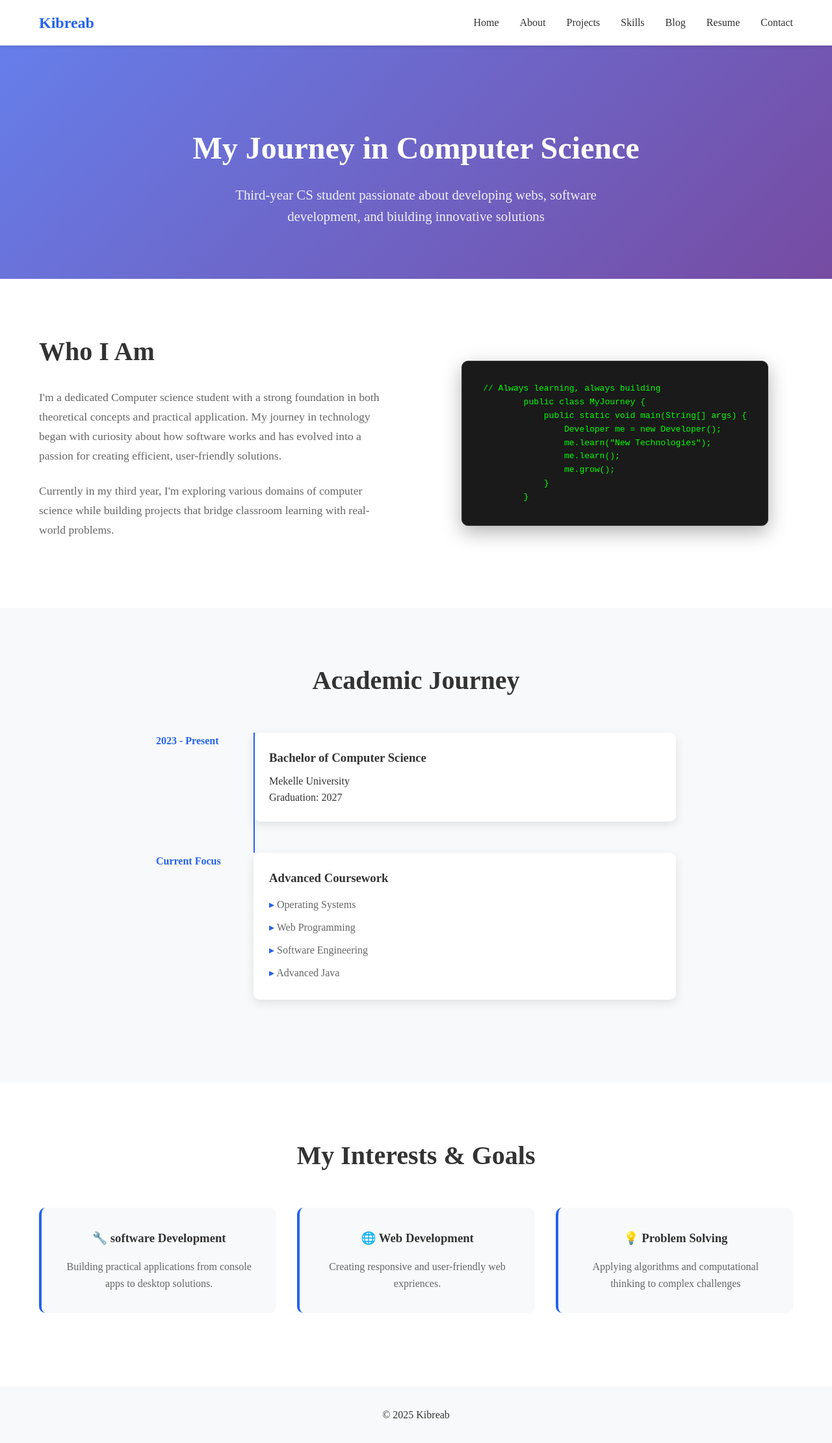
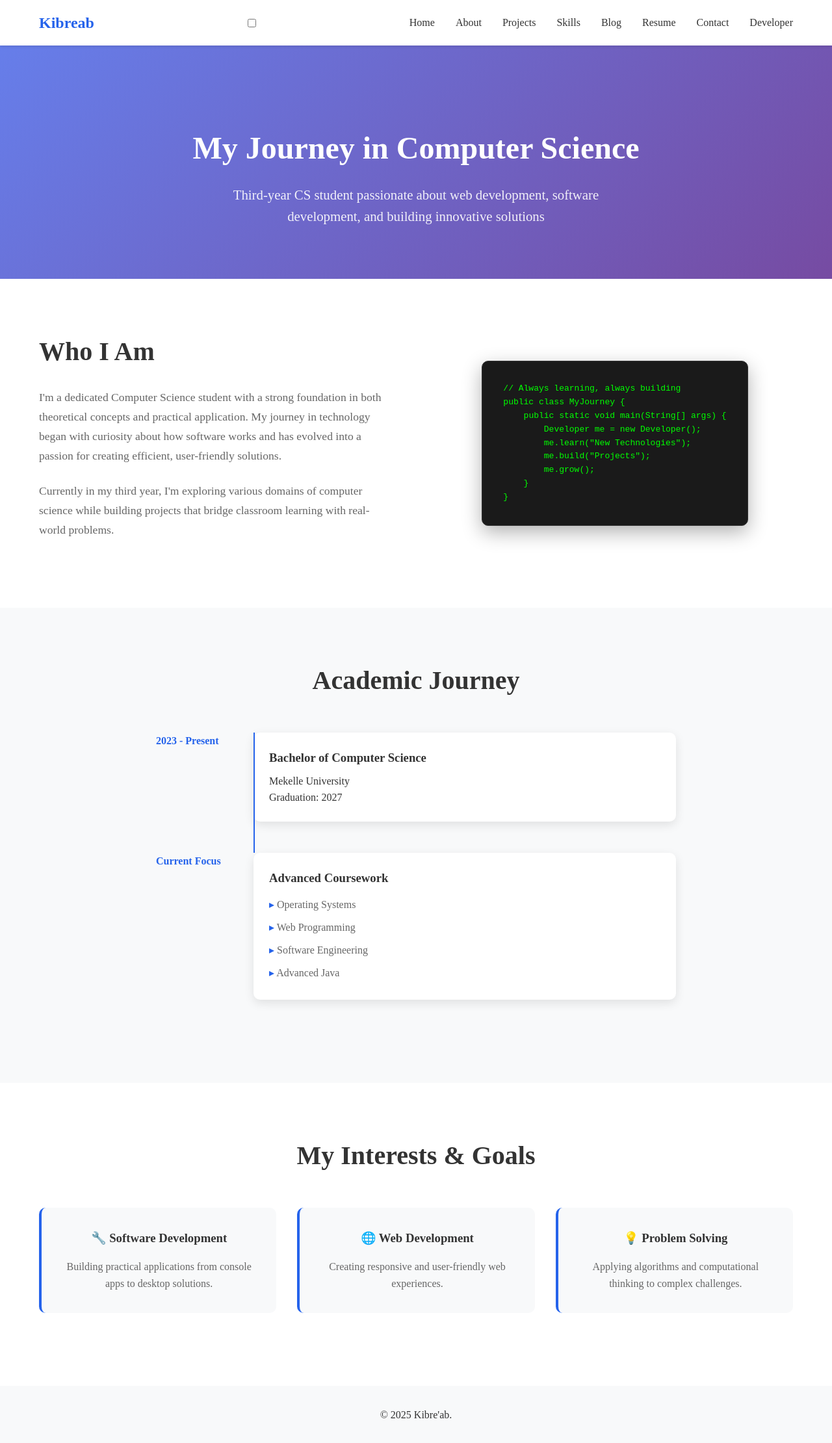
Before and after one commit to kibreab24/kibreab24.github.io, a plain HTML site: page about.html in a window 1280 px wide. Shown: the whole page at 65% size. Drawn offline with Linux system fonts and the light colour scheme.

Commit message:
Update about.html

```diff
--- a/about.html
+++ b/about.html
@@ -3,7 +3,7 @@
 
 <head>
     <meta charset="UTF-8">
-    <meta name="viewport" content="width=device, initial-scale=1.0">
+    <meta name="viewport" content="width=device-width, initial-scale=1.0, maximum-scale=5.0, minimum-scale=1.0">
     <title>About Me - Kibreab's Portfolio</title>
     <link rel="stylesheet" href="css/styles.css">
 </head>
@@ -15,21 +15,24 @@
             <div class="nav-logo">
                 <a href="index.html">Kibreab</a>
             </div>
+            <!-- this is for the mobile menu toggle -->
+            <input type="checkbox" id="menu-toggle" class="menu-checkbox">
+            <label for="menu-toggle" class="hamburger">
+                <span></span>
+                <span></span>
+                <span></span>
+            </label>
+
             <ul class="nav-menu">
                 <li><a href="index.html">Home</a></li>
-                    <li><a href="about.html">About</a></li>
+                <li><a href="about.html" class="active" >About</a></li>
                 <li><a href="projects.html">Projects</a></li>
                 <li><a href="skills.html">Skills</a></li>
                 <li><a href="blog.html">Blog</a></li>
                 <li><a href="resume.html">Resume</a></li>
                 <li><a href="contact.html">Contact</a></li>
-
+                <li><a href="developer.html">Developer</a></li>
             </ul>
-            <div class="hamburger">
-                <span></span>
-                <span></span>
-                <span></span>
-            </div>
         </div>
     </nav>
 
@@ -37,8 +40,7 @@
         <section class="about-hero">
             <div class="container">
                 <h1>My Journey in Computer Science</h1>
-            <p class="about-subtitle">Third-year CS student passionate about developing webs, software development, and biulding innovative solutions</p>
-
+                <p class="about-subtitle">Third-year CS student passionate about web development, software development, and building innovative solutions</p>
             </div>
         </section>
 
@@ -48,14 +50,13 @@
                     <div class="story-content">
                         <h2>Who I Am</h2>
                         <p>
-                        I'm a dedicated Computer science student with a strong foundation in both theoretical concepts
+                            I'm a dedicated Computer Science student with a strong foundation in both theoretical concepts
                             and practical application. My journey in technology began with curiosity about how software works and
                             has evolved into a passion for creating efficient, user-friendly solutions.
-
                         </p>
                         <p>
-                        Currently in my third year, I'm exploring various domains of computer science while building projects that bridge classroom learning with real-world problems.
-
+                            Currently in my third year, I'm exploring various domains of computer science while building
+                            projects that bridge classroom learning with real-world problems.
                         </p>
                     </div>
                     <div class="story-image">
@@ -65,16 +66,15 @@
     public static void main(String[] args) {
         Developer me = new Developer();
         me.learn("New Technologies");
-                me.learn();
+        me.build("Projects");
         me.grow();
     }
-        }          </code></pre>
+}</code></pre>
                         </div>
                     </div>
                 </div>
             </div>
         </section>
-
 
         <section class="education-timeline">
             <div class="container">
@@ -104,38 +104,30 @@
             </div>
         </section>
 
-
         <section class="interests">
             <div class="container">
                 <h2>My Interests & Goals</h2>
                 <div class="interests-grid">
                     <div class="interest-card">
-                    <h3>🔧 software Development</h3>
+                        <h3>🔧 Software Development</h3>
                         <p>Building practical applications from console apps to desktop solutions.</p>
-
                     </div>
                     <div class="interest-card">
                         <h3>🌐 Web Development</h3>
-                    <p>Creating responsive and user-friendly web expriences.</p>
-
+                        <p>Creating responsive and user-friendly web experiences.</p>
                     </div>
                     <div class="interest-card">
                         <h3>💡 Problem Solving</h3>
-                    <p>Applying algorithms and computational thinking to complex challenges</p>
-
+                        <p>Applying algorithms and computational thinking to complex challenges.</p>
                     </div>
                 </div>
             </div>
         </section>
     </main>
 
-
     <footer>
-        <p> &copy; 2025 Kibreab</p>
+        <p>&copy; 2025 Kibre'ab.</p>
     </footer>
-
-     <script src="js/script.js"></script>
-
 
 </body>
 </html>
```
Lines whose indentation alone changed are shown as unchanged.
